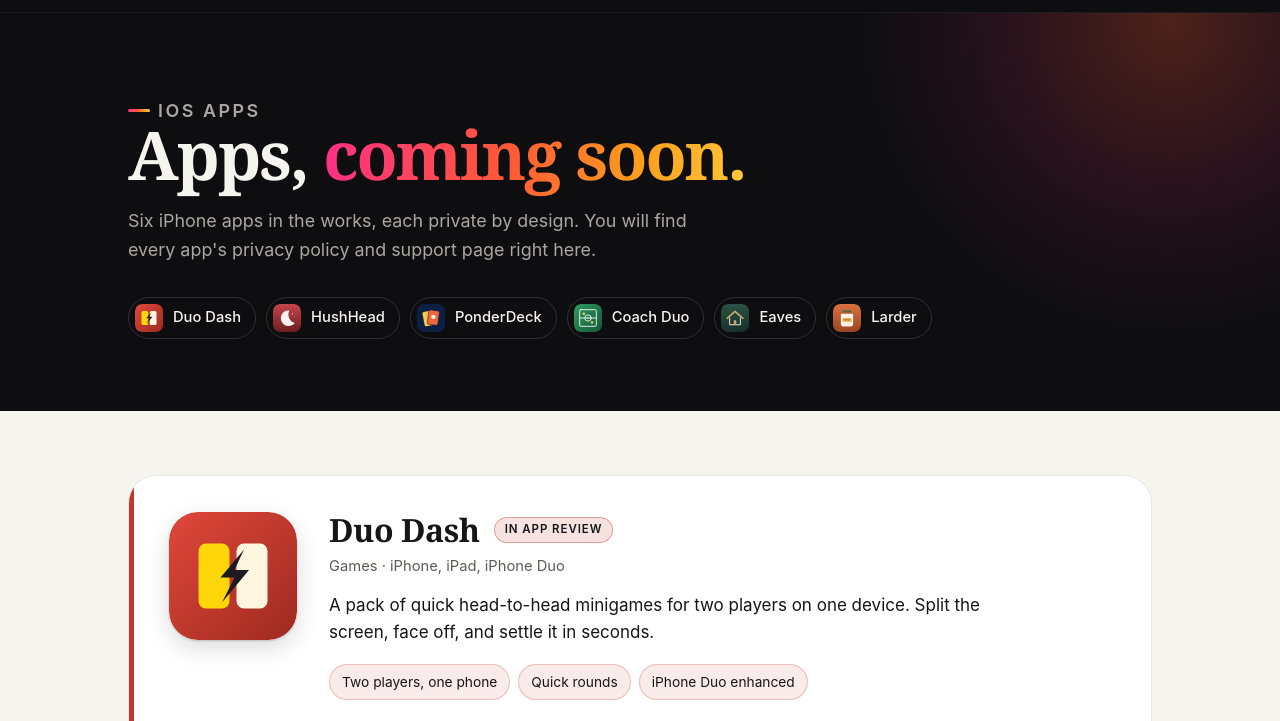
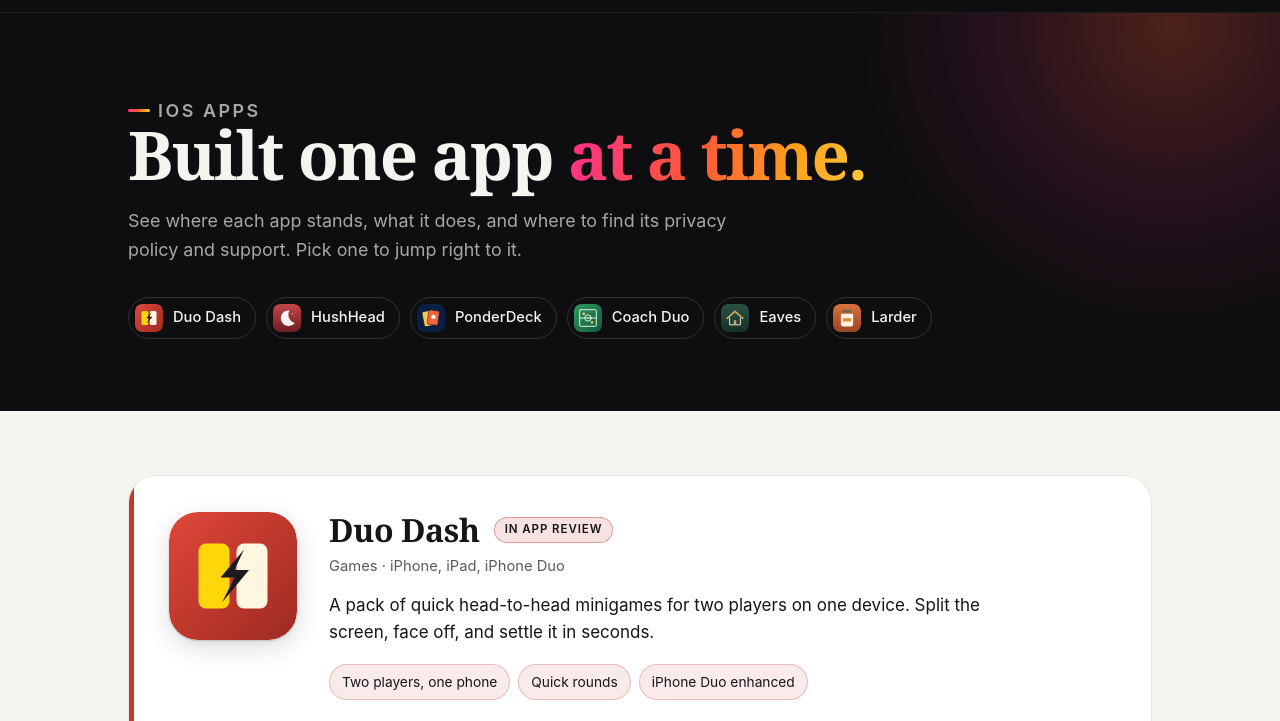
Before and after one commit to rchilds86/robertchilds-dev, a plain HTML site: page apps/index.html in a window 1280 px wide. Shown: the part 52-773 px from the top of the page. Drawn offline with Linux system fonts and the light colour scheme.

Commit message:
Rewrite apps page headline and intro
Co-Authored-By: Claude Opus 5.5 <noreply@anthropic.com>
Claude-Session: https://claude.ai/code/session_01TRWzS9iDBqnYE91rd5vg7F

```diff
--- a/apps/index.html
+++ b/apps/index.html
@@ -71,8 +71,8 @@
   <section class="page-head">
     <div class="wrap">
       <p class="eyebrow">iOS Apps</p>
-      <h1>Apps, <span class="grad-text">coming soon.</span></h1>
-      <p>Six iPhone apps in the works, each private by design. You will find every app's privacy policy and support page right here.</p>
+      <h1>Built one app <span class="grad-text">at a time.</span></h1>
+      <p>See where each app stands, what it does, and where to find its privacy policy and support. Pick one to jump right to it.</p>
       <ul class="jump" aria-label="Jump to an app">
         <li><a href="#duo-dash"><img src="/apps/icons/duo-dash.svg" alt="" width="28" height="28">Duo Dash</a></li>
         <li><a href="#hushhead"><img src="/apps/icons/hushhead.svg" alt="" width="28" height="28">HushHead</a></li>
```
